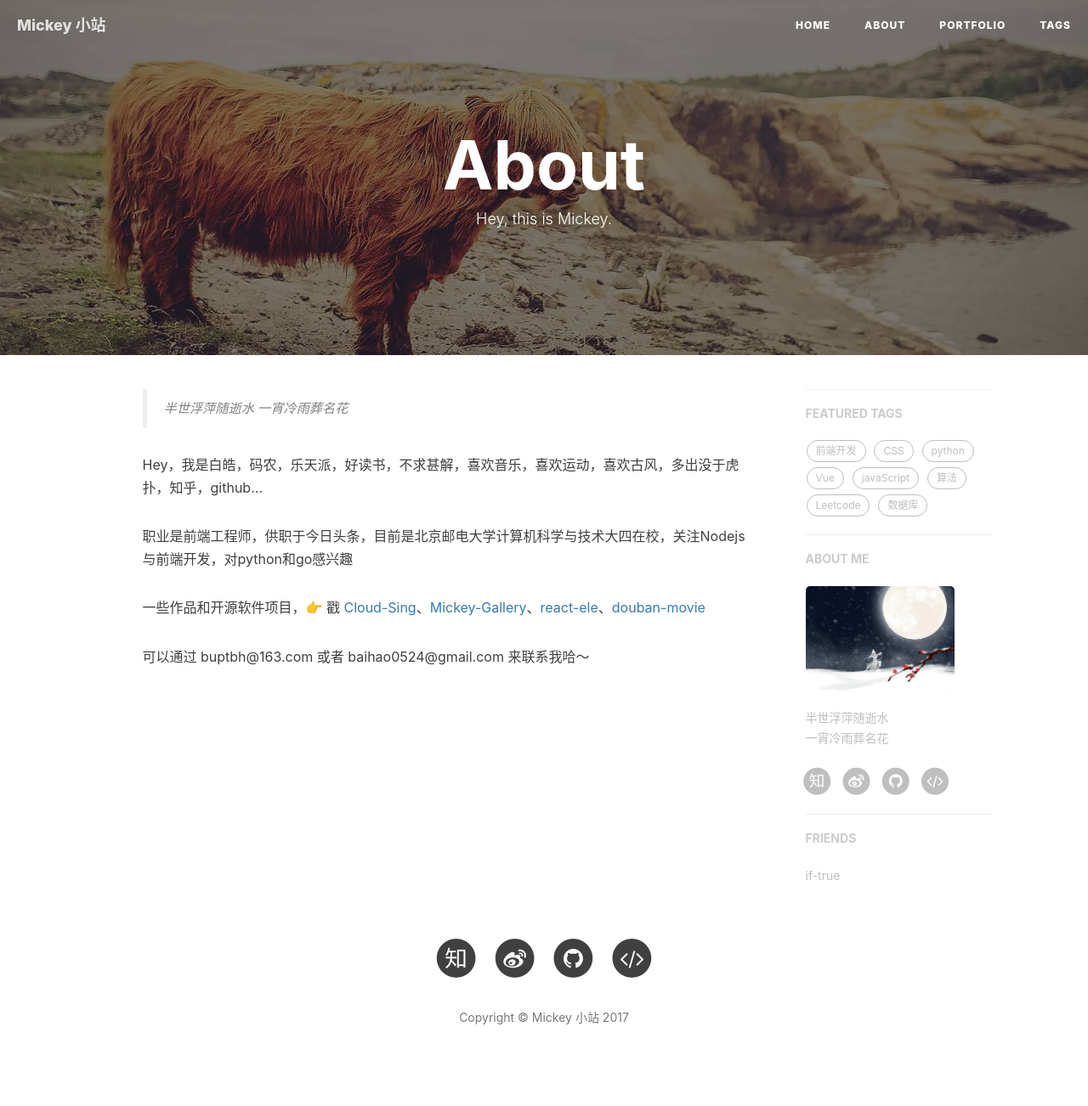
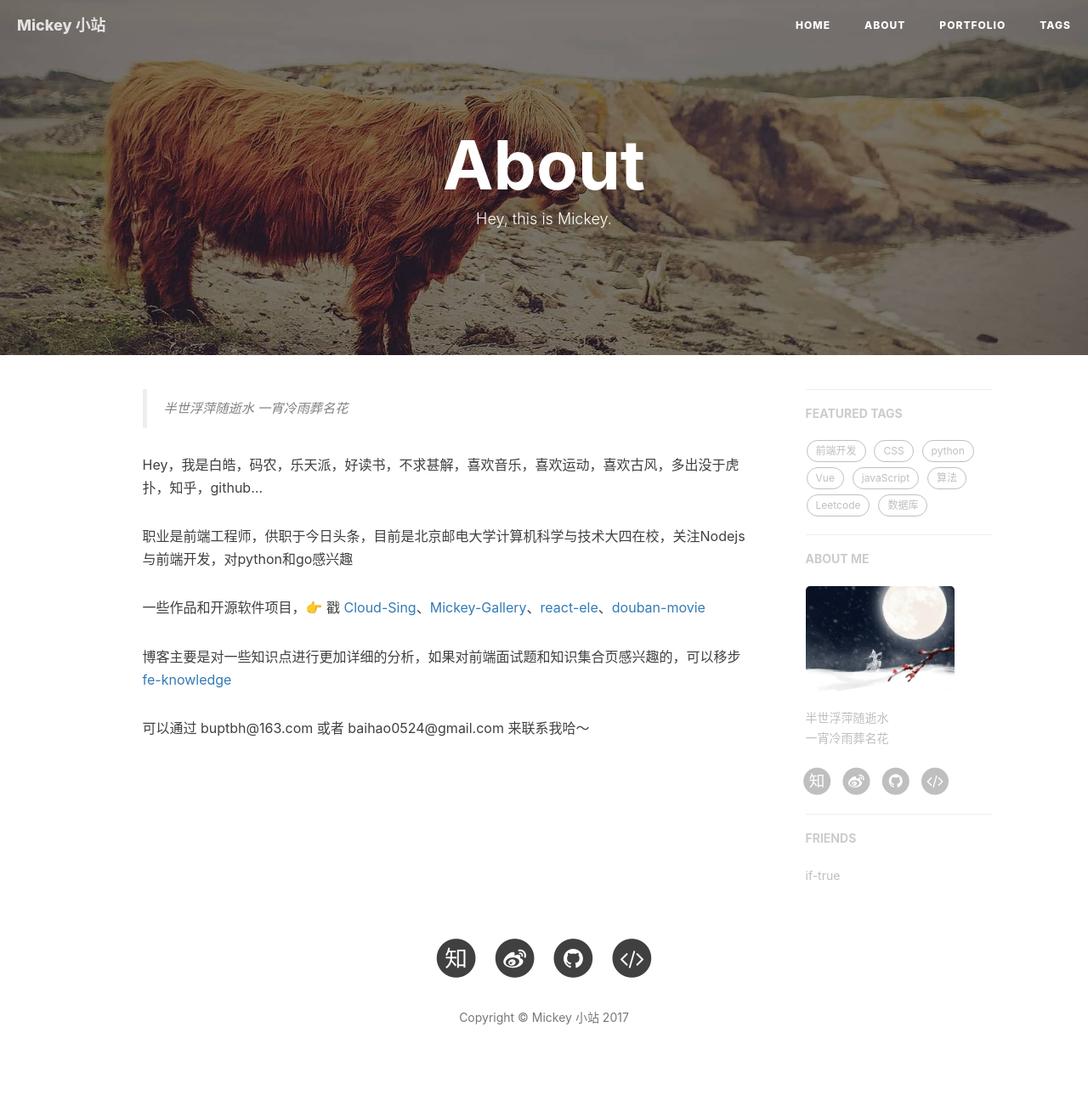
Before and after one commit to mickey0524/mickey0524.github.io, a Jekyll site: the page built from about.html, in a window 1280 px wide. Shown: the whole page at 85% size. Built offline with Jekyll 4.4.1, drawn with Linux system fonts in a browser that asks for light colours; nearby versions of some CDN libraries; comment, search, counter and statistics services are not loaded.

Commit message:
feat(about): 增加github fe-knowledge 的导流

```diff
--- a/_includes/about/zh.md
+++ b/_includes/about/zh.md
@@ -7,4 +7,6 @@ Hey，我是白皓，码农，乐天派，好读书，不求甚解，喜欢音
 
 一些作品和开源软件项目，👉 戳 [Cloud-Sing](https://github.com/mickey0524/Cloud-Sing)、[Mickey-Gallery](https://github.com/mickey0524/Mickey-Gallery)、[react-ele](https://github.com/mickey0524/react-ele)、[douban-movie](https://github.com/mickey0524/douban-movie)
 
+博客主要是对一些知识点进行更加详细的分析，如果对前端面试题和知识集合页感兴趣的，可以移步[fe-knowledge](https://github.com/mickey0524/front-end-knowledge)
+
 可以通过 buptbh@163.com 或者 baihao0524@gmail.com 来联系我哈～
```
